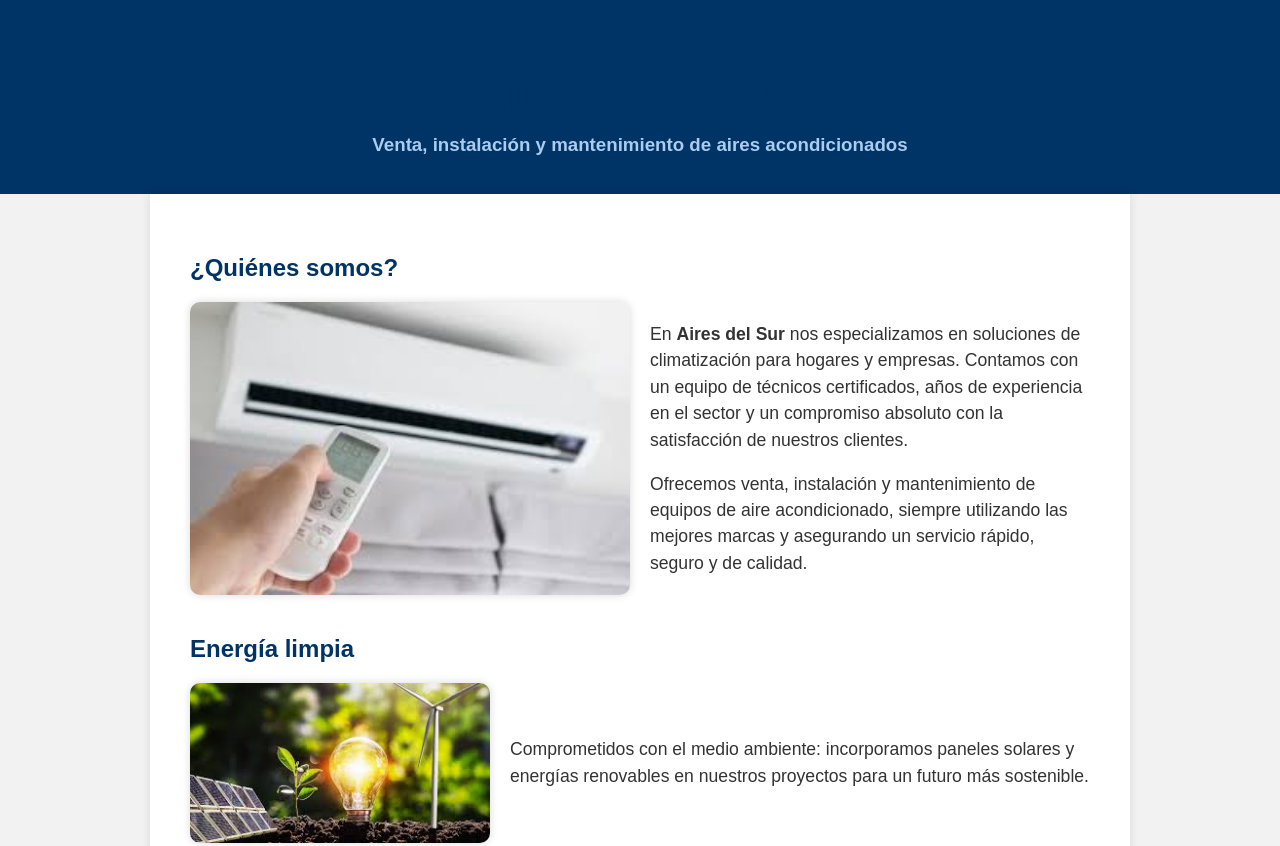
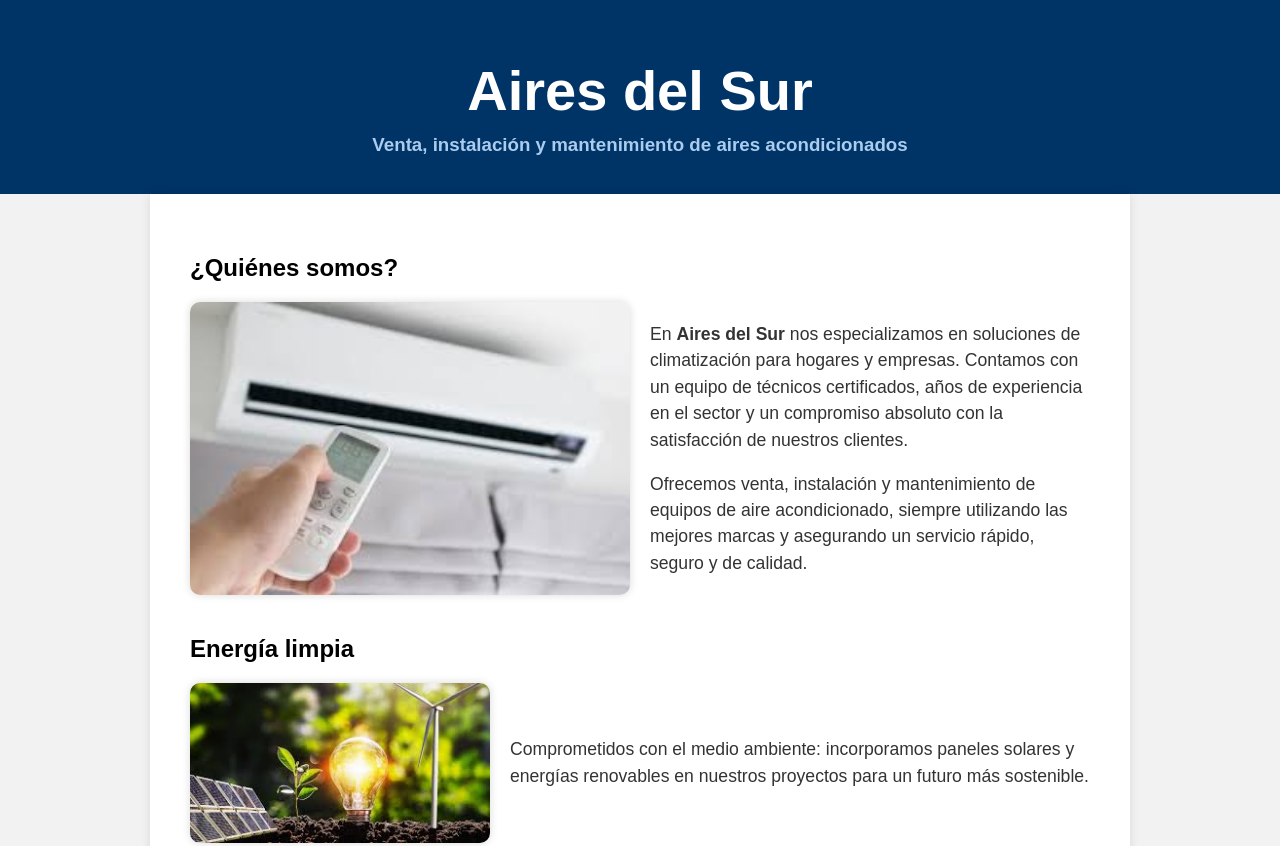
Before and after one commit to alfonsoxvi/airesur, a website: page aires-del-sur/public/index.html in a window 1280 px wide. Shown: the top 846 px of the page. Drawn offline with Linux system fonts and the light colour scheme.

Commit message:
Update index.html

```diff
--- a/aires-del-sur/public/index.html
+++ b/aires-del-sur/public/index.html
@@ -8,7 +8,7 @@
     body { font-family: Arial, sans-serif; background: #f2f2f2; margin: 0; padding: 0; }
     header { background: #003366; color: white; padding: 20px; text-align: center; }
     section { padding: 40px; max-width: 900px; margin: auto; background: white; box-shadow: 0 0 10px rgba(0,0,0,0.1); }
-    h1, h2 { color: #003366; }
+    h1, h2 { color: #00336; }
 
     /* Diseño de la sección de empresa */
     .empresa {
```
